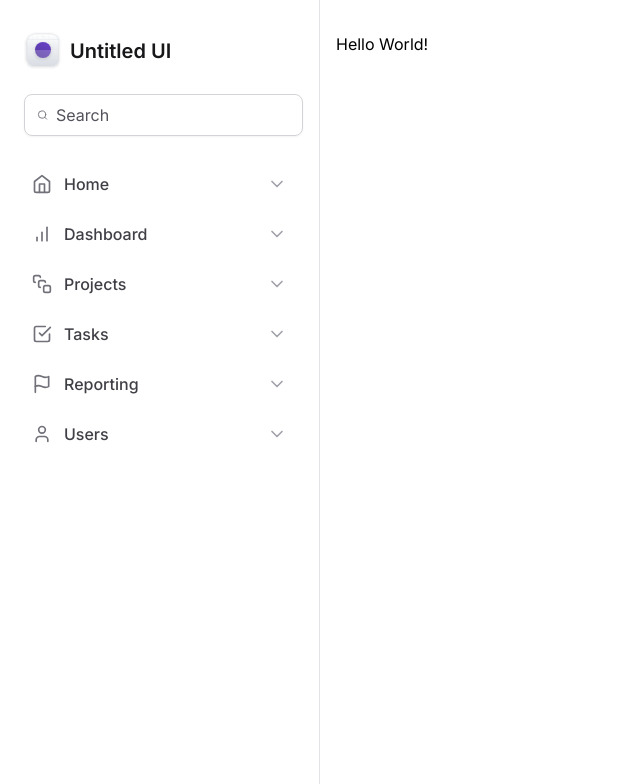
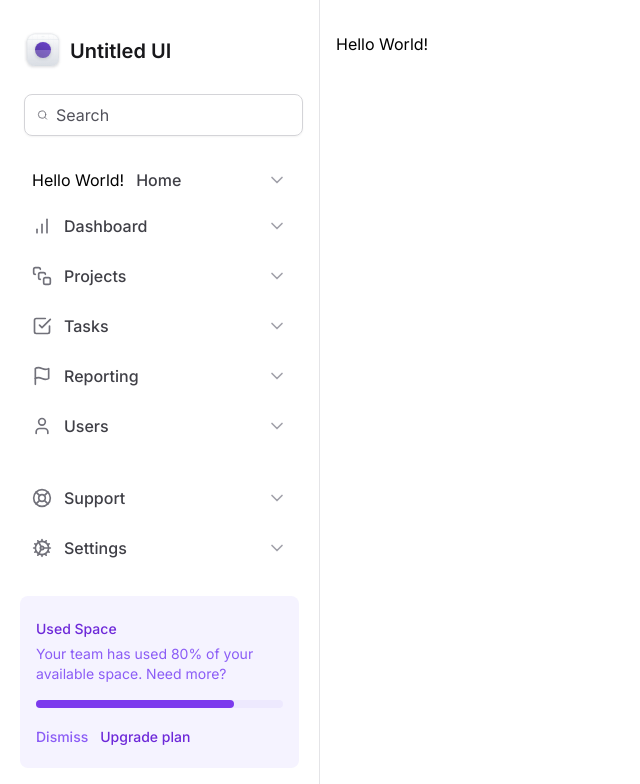
Before and after one commit to rodrrigodev/tailwindcss, a Next.js app: page / in a window 1280 px wide. Shown: the top 784 px of the page, without its empty margins (0-640 px from the left). Built offline with nearby package versions, Linux system fonts and the light colour scheme.

Commit message:
widget of space

```diff
--- a/src/app/layout.tsx
+++ b/src/app/layout.tsx
@@ -18,7 +18,7 @@
   return (
     <html lang="en">
       <body className={inter.className}>
-        <div className="grid-cols-app grid min-h-screen">
+        <div className="grid min-h-screen grid-cols-app">
           <Sidebar />
           <main className="px-4 pb-12 pt-8">{children}</main>
         </div>
--- a/src/components/MainNavigation/NavItem.tsx
+++ /dev/null
@@ -1,17 +0,0 @@
-import { ChevronDown } from "lucide-react"
-import { ElementType } from "react"
-
-export interface NavItemProps{
-    title: string,
-    icon: ElementType
-}
-
-export function NavItem({ title, icon: Icon }: NavItemProps){
-    return(
-        <a href="" className="group flex items-center gap-3 rounded px-3 py-2 hover:bg-violet-50">
-        <Icon className="h-8 w-5 text-zinc-500"/>
-        <span className="font-medium text-zinc-700 group-hover:text-violet-500">{title}</span>
-        <ChevronDown className="h-5 w-5 ml-auto text-zinc-400 group-hover:text-violet-300"/>
-    </a>
-    )
-}
--- a/src/components/MainNavigation/index.tsx
+++ /dev/null
@@ -1,15 +0,0 @@
-import { BarChart, CheckSquare, Flag, Home, SquareStack, User } from "lucide-react";
-import { NavItem } from "./NavItem";
-
-export function MainNavigation(){
-    return(
-        <nav className="space-y-0.5">
-         <NavItem title="Home" icon={Home}/>
-         <NavItem title="Dashboard" icon={BarChart}/>
-         <NavItem title="Projects" icon={SquareStack}/>
-         <NavItem title="Tasks" icon={CheckSquare}/>
-         <NavItem title="Reporting" icon={Flag}/>
-         <NavItem title="Users" icon={User}/>
-        </nav>
-    )
-}
--- a/src/components/Sidebar/Logo.tsx
+++ b/src/components/Sidebar/Logo.tsx
@@ -1,6 +1,6 @@
 export function Logo() {
   return (
-    <strong className="flex items-center gap-2 text-xl font-semibold text-zinc-900 mx-1">
+    <strong className="mx-1 flex items-center gap-2 text-xl font-semibold text-zinc-900">
       <svg
         width={38}
         height={38}
--- /dev/null
+++ b/src/components/Sidebar/NavItem.tsx
@@ -0,0 +1,22 @@
+import { ChevronDown } from 'lucide-react'
+import { ElementType } from 'react'
+
+export interface NavItemProps {
+  title: string
+  icon: ElementType
+}
+
+export function NavItem({ title, icon: Icon }: NavItemProps) {
+  return (
+    <a
+      href=""
+      className="group flex items-center gap-3 rounded px-3 py-2 hover:bg-violet-50"
+    >
+      <Icon className="h-8 w-5 text-zinc-500" />
+      <span className="font-medium text-zinc-700 group-hover:text-violet-500">
+        {title}
+      </span>
+      <ChevronDown className="ml-auto h-5 w-5 text-zinc-400 group-hover:text-violet-300" />
+    </a>
+  )
+}
--- /dev/null
+++ b/src/components/Sidebar/UsedSpaceWidget.tsx
@@ -0,0 +1,33 @@
+export function UsedSpaceWidget() {
+  return (
+    <div className="flex flex-col gap-4 rounded-lg bg-violet-50 px-4 py-5">
+      <div className="space-y-1">
+        <span className="text-sm/5 font-medium text-violet-700">
+          Used Space
+        </span>
+        <p className="text-violet text-sm/5 text-violet-500">
+          Your team has used 80% of your available space. Need more?
+        </p>
+      </div>
+
+      <div className="h-2 rounded-full bg-violet-100">
+        <div className="h-2 w-4/5 rounded-full bg-violet-600" />
+      </div>
+
+      <div className="space-x-3">
+        <button
+          type="button"
+          className="text-sm font-medium text-violet-500 hover:text-violet-800"
+        >
+          Dismiss
+        </button>
+        <button
+          type="button"
+          className="text-sm font-medium text-violet-700 hover:text-violet-900"
+        >
+          Upgrade plan
+        </button>
+      </div>
+    </div>
+  )
+}
--- a/src/components/Sidebar/index.tsx
+++ b/src/components/Sidebar/index.tsx
@@ -1,18 +1,48 @@
-import { Search } from 'lucide-react'
+import {
+  BarChart,
+  CheckSquare,
+  Cog,
+  Flag,
+  LifeBuoy,
+  Search,
+  SquareStack,
+  User,
+} from 'lucide-react'
 import { Logo } from './Logo'
-import { MainNavigation } from '../MainNavigation'
+import { NavItem } from './NavItem'
+import Home from '@/app/page'
+import { UsedSpaceWidget } from './UsedSpaceWidget'
 
 export default function Sidebar() {
   return (
-    <aside className="border-r border-zinc-200 px-5 py-8 space-y-6">
+    <aside className="flex flex-col gap-6 border-r border-zinc-200 px-5 py-8">
       <Logo />
 
-      <div className="flex w-full items-center gap-2 rounded-lg border border-zinc-300 px-3 py-2 shadow-sm mx-1">
-        <Search className="h-5 w-5 text-zinc-500"/>
-        <input className="flex-1 border-0 bg-transparent p-0 text-zinc-900 placeholder-zinc-600" placeholder="Search"/>
+      <div className="mx-1 flex w-full items-center gap-2 rounded-lg border border-zinc-300 px-3 py-2 shadow-sm">
+        <Search className="h-5 w-5 text-zinc-500" />
+        <input
+          className="flex-1 border-0 bg-transparent p-0 text-zinc-900 placeholder-zinc-600"
+          placeholder="Search"
+        />
       </div>
 
-      <MainNavigation/>
+      <nav className="space-y-0.5">
+        <NavItem title="Home" icon={Home} />
+        <NavItem title="Dashboard" icon={BarChart} />
+        <NavItem title="Projects" icon={SquareStack} />
+        <NavItem title="Tasks" icon={CheckSquare} />
+        <NavItem title="Reporting" icon={Flag} />
+        <NavItem title="Users" icon={User} />
+      </nav>
+
+      <div className="mt-auto flex flex-col gap-6">
+        <nav className="space-y-0.5">
+          <NavItem title="Support" icon={LifeBuoy} />
+          <NavItem title="Settings" icon={Cog} />
+        </nav>
+
+        <UsedSpaceWidget />
+      </div>
     </aside>
   )
 }
```
Also changed, not shown: package.json (+6 -1 lines), 1 other file (tests, documents, lock files or other folders).
